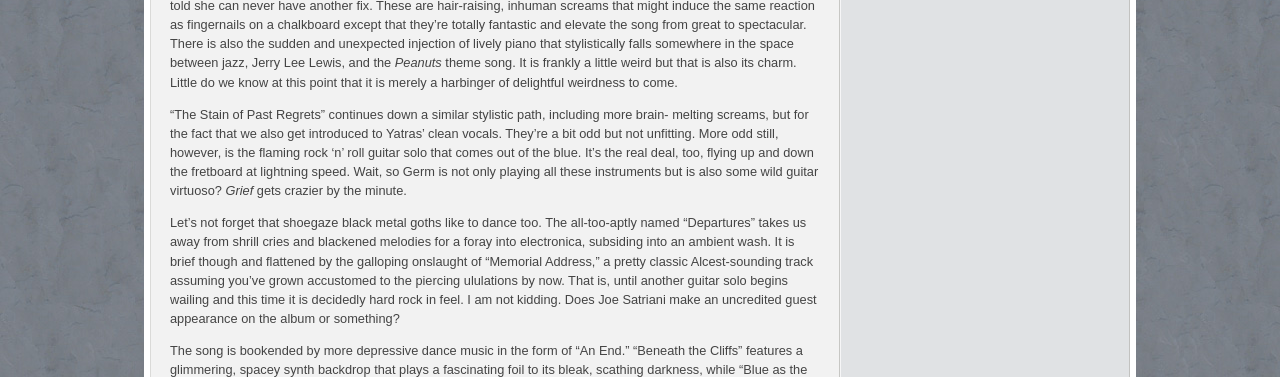
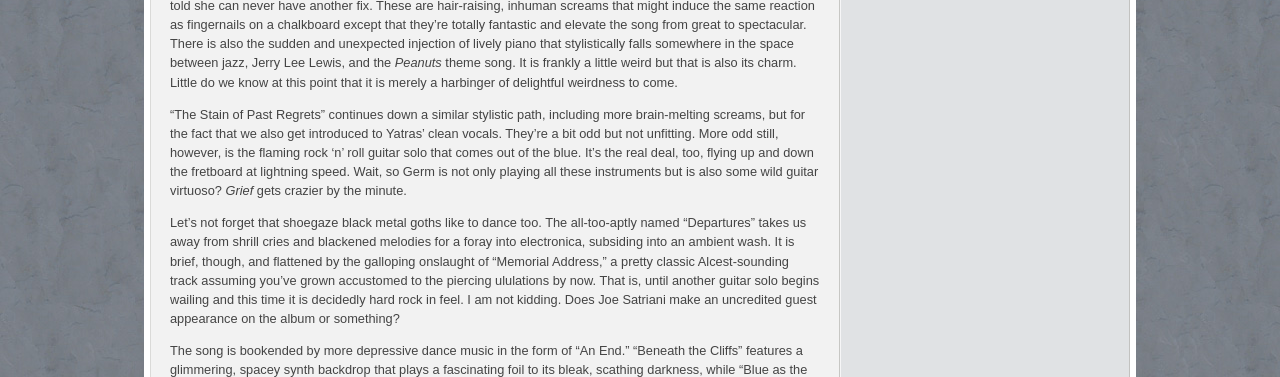
Before and after one commit to luminouscode/luminouscode.fimbulgnosis.com, a Jekyll site: the page built from valecnik/2013_reviews.html, in a window 1280 px wide and 900 px high, scrolled down 6742 px. Shown: the part 153-530 px from the top of the window. Built offline with Jekyll 4.4.1, drawn with Linux system fonts in a browser that asks for light colours.

```diff
--- a/valecnik/2013_reviews.html
+++ b/valecnik/2013_reviews.html
@@ -244,10 +244,10 @@ layout: default_valecnik
       Shockingly, Germ is but one man: Tim Yatras. Germ is his personal pseudonym as well as the band name. I am always amazed by one-man bands, especially when they are this damn good. Playing all the instruments yourself while also turning out brilliant compositions? That’s serious, almost unfathomable talent. In the seemingly inevitable connection back to the French scene, though, Tim is joined by Audrey Sylvain of Amesoeurs/Peste Noire handling some vocal duties. After the ambient “Intro” the proper start of the disc is the remarkable “Butterfly.” Take the aspects of the greatest Alcest songs -- buzzing black metal guitars merged with spellbinding melodies and atmospheric keyboards -- and you basically have the formula of this song. Sylvain’s vocals are even there to help it along. Oh but then there’s the shrieking. And I do mean SHRIEKING, like a meth- addicted banshee that was just told she can never have another fix. These are hair-raising, inhuman screams that might induce the same reaction as fingernails on a chalkboard except that they’re totally fantastic and elevate the song from great to spectacular. There is also the sudden and unexpected injection of lively piano that stylistically falls somewhere in the space between jazz, Jerry Lee Lewis, and the <i>Peanuts</i> theme song. It is frankly a little weird but that is also its charm. Little do we know at this point that it is merely a harbinger of delightful weirdness to come.
     </p>
     <p>
-      “The Stain of Past Regrets” continues down a similar stylistic path, including more brain- melting screams, but for the fact that we also get introduced to Yatras’ clean vocals. They’re a bit odd but not unfitting. More odd still, however, is the flaming rock ‘n’ roll guitar solo that comes out of the blue. It’s the real deal, too, flying up and down the fretboard at lightning speed. Wait, so Germ is not only playing all these instruments but is also some wild guitar virtuoso? <i>Grief</i> gets crazier by the minute.
+      “The Stain of Past Regrets” continues down a similar stylistic path, including more brain-melting screams, but for the fact that we also get introduced to Yatras’ clean vocals. They’re a bit odd but not unfitting. More odd still, however, is the flaming rock ‘n’ roll guitar solo that comes out of the blue. It’s the real deal, too, flying up and down the fretboard at lightning speed. Wait, so Germ is not only playing all these instruments but is also some wild guitar virtuoso? <i>Grief</i> gets crazier by the minute.
     </p>
     <p>
-      Let’s not forget that shoegaze black metal goths like to dance too. The all-too-aptly named “Departures” takes us away from shrill cries and blackened melodies for a foray into electronica, subsiding into an ambient wash. It is brief though and flattened by the galloping onslaught of “Memorial Address,” a pretty classic Alcest-sounding track assuming you’ve grown accustomed to the piercing ululations by now. That is, until another guitar solo begins wailing and this time it is decidedly hard rock in feel. I am not kidding. Does Joe Satriani make an uncredited guest appearance on the album or something?
+      Let’s not forget that shoegaze black metal goths like to dance too. The all-too-aptly named “Departures” takes us away from shrill cries and blackened melodies for a foray into electronica, subsiding into an ambient wash. It is brief, though, and flattened by the galloping onslaught of “Memorial Address,” a pretty classic Alcest-sounding track assuming you’ve grown accustomed to the piercing ululations by now. That is, until another guitar solo begins wailing and this time it is decidedly hard rock in feel. I am not kidding. Does Joe Satriani make an uncredited guest appearance on the album or something?
     </p>
     <p>
       The song is bookended by more depressive dance music in the form of “An End.” “Beneath the Cliffs” features a glimmering, spacey synth backdrop that plays a fascinating foil to its bleak, scathing darkness, while “Blue as the Sky, Powerful as the Waves” is classic shoegaze, summoning the spirit of The Cure’s early works until driving guitar riffs begin slamming against a fast trudge of a tempo and airy keyboards drown the whole thing in a suffocating gray.  Lest you begin to find some comfort zone, the album completely switches gears yet again. “How Can I?” and “I Can See It in the Stars” are possessed by Pink Floyd, almost shockingly so. On first listen they are fully disarming, as if you’ve suddenly switched to a different album, and that’s saying a lot when you consider what a rollercoaster ride it has been up to this point. Yet their inclusion ultimately works beautifully to create amazing diversity while staying true to the tone of the album. “I Can See It in the Stars” is the more Floydian of the two, due largely to the lush vocals and nearly orchestral surges, but “How Can I?” is my preference. Quite honestly it is basically a pop song with nothing but piano, some drum machine beats, and Yatras singing not just cleanly but urgently and desperately, the emotion gushing out of the chorus. It’s best not to attempt to wrap your brain around how this song can even fit into this album, but rather to accept it for simply being completely riveting.
```
